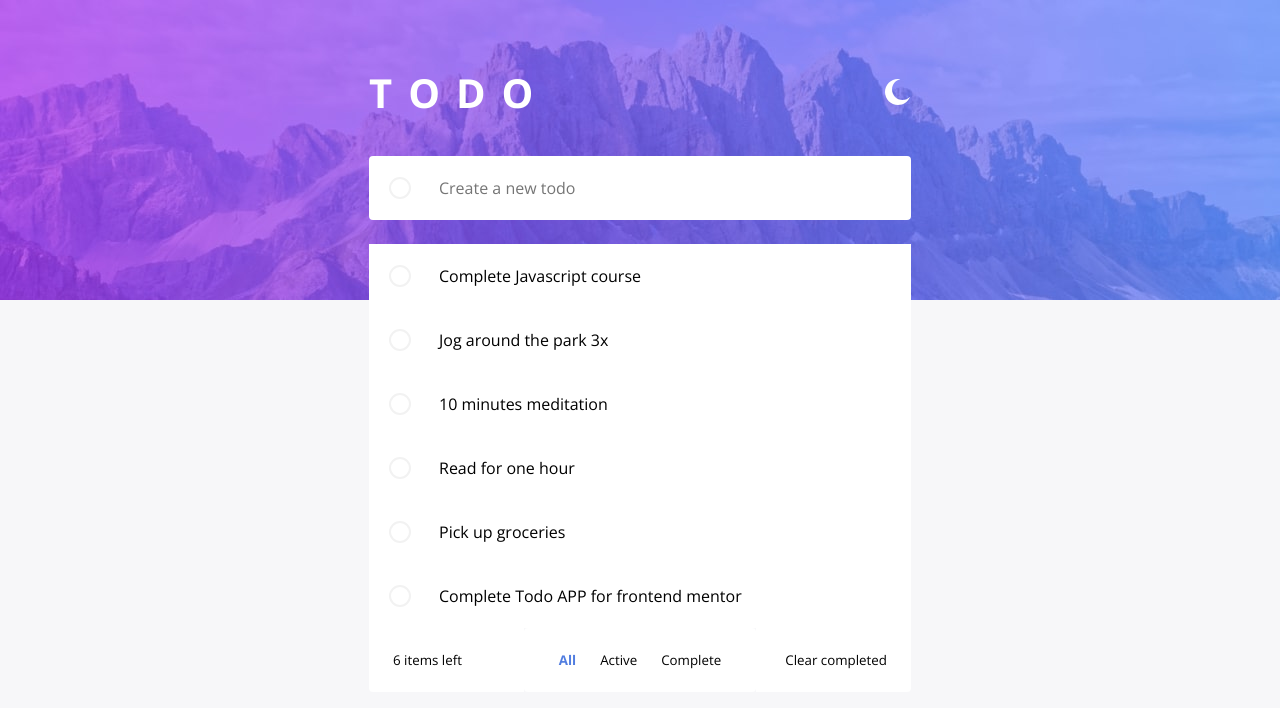
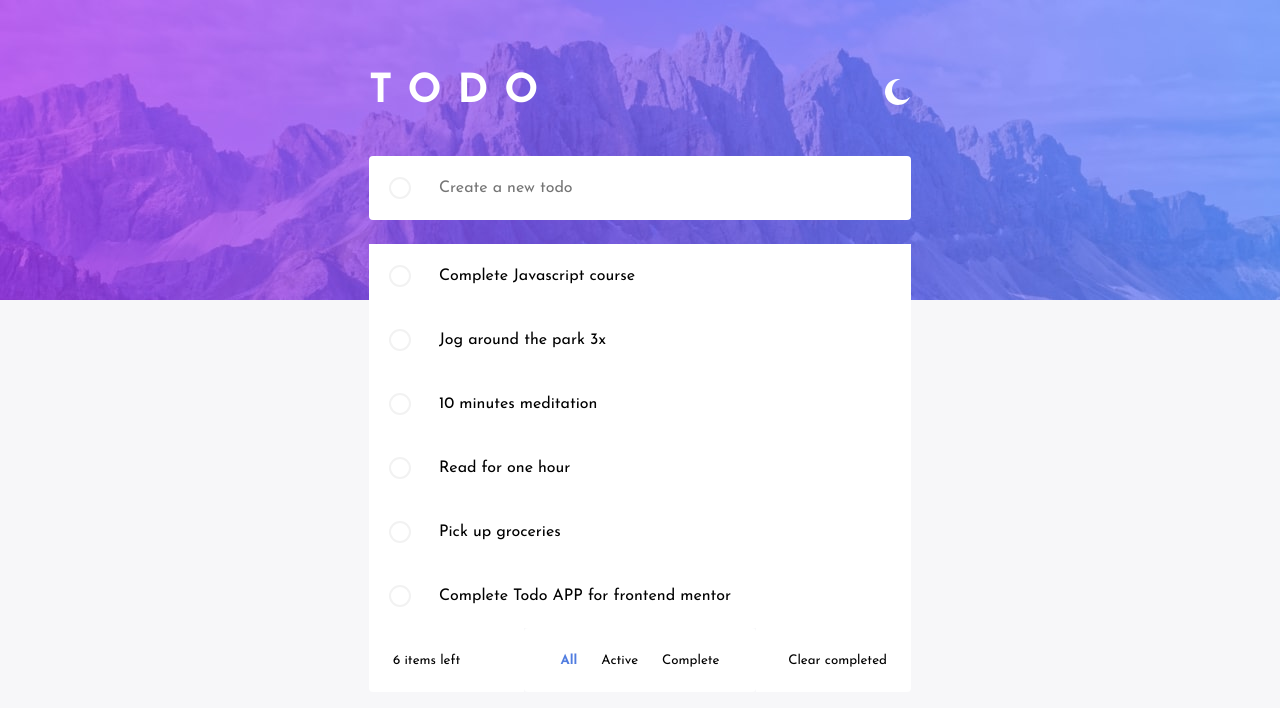
Before and after one commit to saidmlx/todo, a website built with webpack: page src/index.html in a window 1280 px wide. Built offline with nearby package versions, Linux system fonts and the light colour scheme.

Commit message:
fix visual styles

```diff
--- a/src/index.html
+++ b/src/index.html
@@ -3,7 +3,7 @@
 <head>
     <meta charset="UTF-8">
     <meta name="viewport" content="width=device-width, initial-scale=1.0">
-    <title>Document</title>
+    <title>TODO</title>
 </head>
 <body >
 
--- a/src/scss/index.scss
+++ b/src/scss/index.scss
@@ -1,4 +1,5 @@
-@import url('https://fonts.googleapis.com/css2?family=Open+Sans:wght@300;700&display=swap');
+@import url('https://fonts.googleapis.com/css2?family=Josefin+Sans:wght@400;700&display=swap');
+
 
 //VARIABLES
 $bg-light: #f7f7f9;
@@ -19,10 +20,12 @@
   margin: 0;
   padding: 0;
   box-sizing: border-box;
-  font-family: 'Open Sans', sans-serif;
+  font-family: 'Josefin Sans', sans-serif;
+
 }
 body{
   background: $bg-light;
+  overflow-x: hidden
 }
 button{
   background-color: transparent;
@@ -31,6 +34,7 @@
   &:focus{
     outline: none;
   }
+  cursor: pointer
 }
 #textCaption{
   border: 0;
@@ -88,7 +92,7 @@
   border: none;
   button.left i{
     &::before{
-      background-image: linear-gradient(180deg, #2af598 0%, #009efd 100%);
+      background: linear-gradient(90deg,#57ddff,#c058f3);
     }
     &::after{
       background-image: url(../assets/images/icon-check.svg);
@@ -183,7 +187,6 @@
     }
 
     p{
-      //width: 200px;
       width: 100%;
       margin: 0 40px 0 50px;
     }
```
